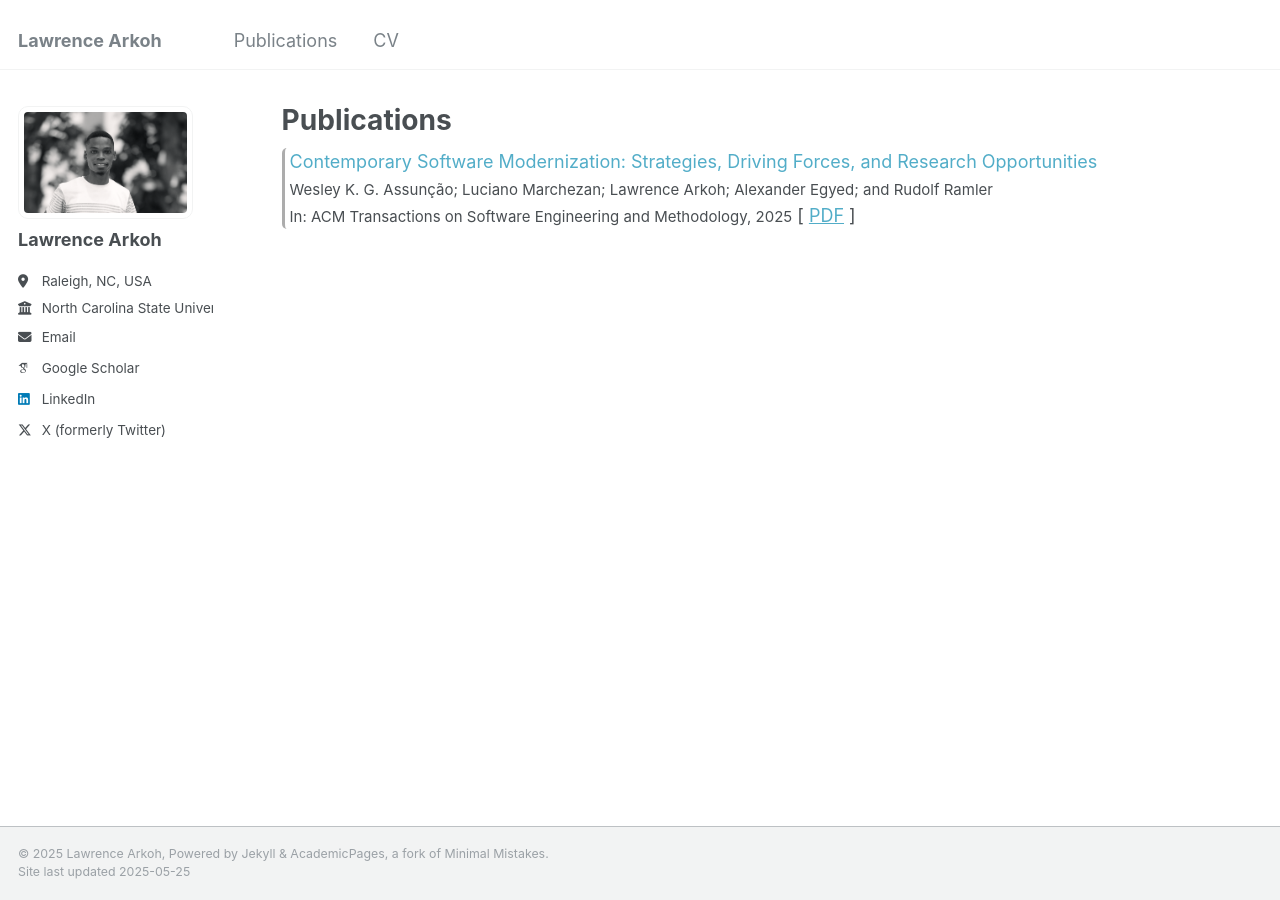
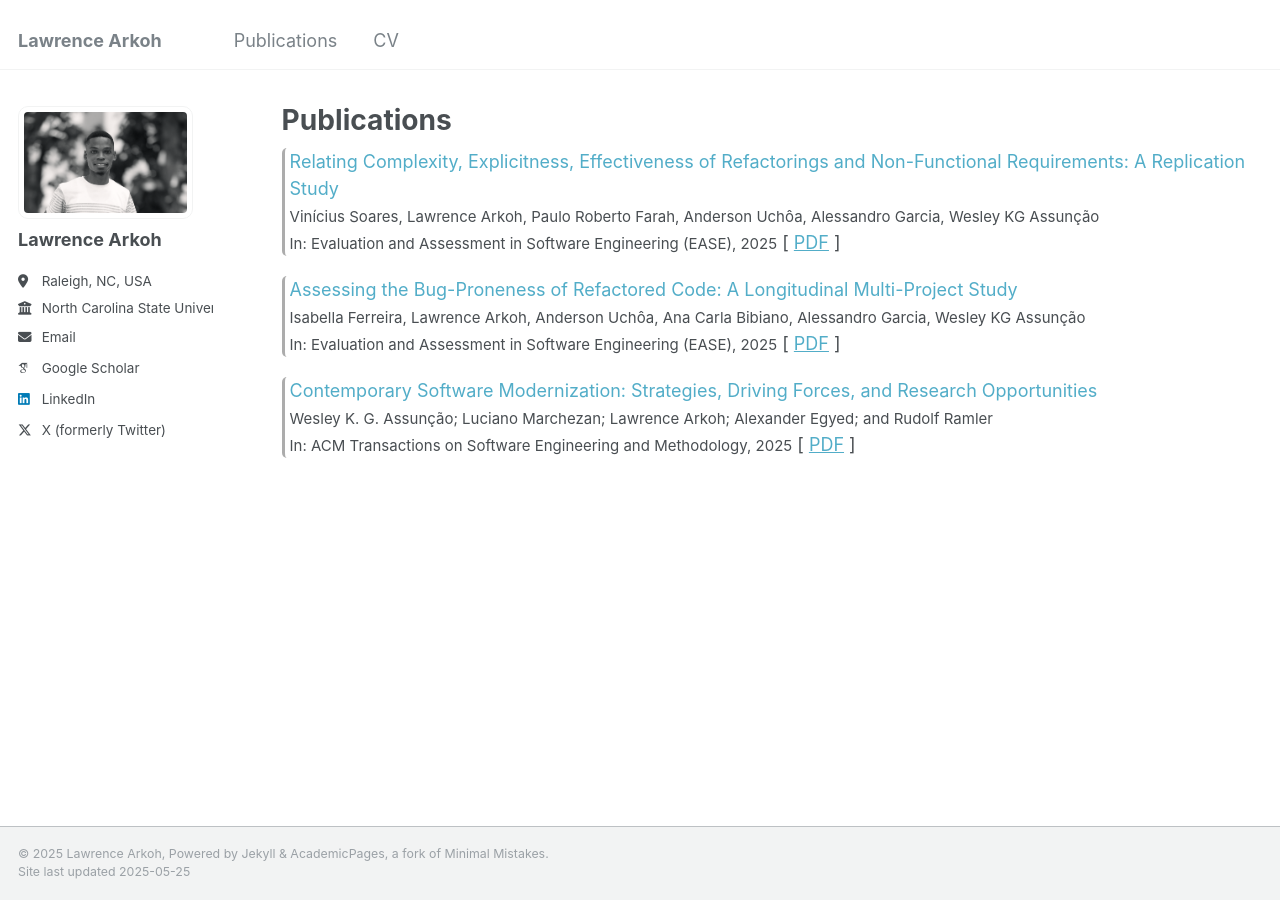
Before and after one commit to lawrencearkoh/lawrencearkoh.github.io, a Jekyll site: the page built from _pages/publications.html, in a window 1280 px wide. Built offline with Jekyll 4.4.1, drawn with Linux system fonts in a browser that asks for light colours; some web fonts are replaced.

Commit message:
update publications

```diff
--- /dev/null
+++ b/_data/publications.json
@@ -0,0 +1,26 @@
+[
+  {
+    "title": "Relating Complexity, Explicitness, Effectiveness of Refactorings and Non-Functional Requirements: A Replication Study",
+    "authors": "Vinícius Soares, Lawrence Arkoh, Paulo Roberto Farah, Anderson Uchôa, Alessandro Garcia, Wesley KG Assunção",
+    "venue": "Evaluation and Assessment in Software Engineering (EASE), 2025",
+    "year": "2025",
+    "link": "https://arxiv.org/abs/2505.08016",
+    "pdf": "https://arxiv.org/pdf/2505.08016"
+  },
+    {
+    "title": "Assessing the Bug-Proneness of Refactored Code: A Longitudinal Multi-Project Study",
+    "authors": "Isabella Ferreira, Lawrence Arkoh, Anderson Uchôa, Ana Carla Bibiano, Alessandro Garcia, Wesley KG Assunção",
+    "venue": "Evaluation and Assessment in Software Engineering (EASE), 2025",
+    "year": "2025",
+    "link": "https://arxiv.org/abs/2505.08005",
+    "pdf": "https://arxiv.org/pdf/2505.08005"
+  },
+    {
+    "title": "Contemporary Software Modernization: Strategies, Driving Forces, and Research Opportunities",
+    "authors": "Wesley K. G. Assunção; Luciano Marchezan; Lawrence Arkoh; Alexander Egyed; and Rudolf Ramler",
+    "venue": "ACM Transactions on Software Engineering and Methodology, 2025",
+    "year": "2025",
+    "link": "https://dl.acm.org/doi/10.1145/3708527",
+    "pdf": "https://dl.acm.org/doi/pdf/10.1145/3708527"
+  }
+]
--- a/_pages/publications.html
+++ b/_pages/publications.html
@@ -5,16 +5,18 @@ permalink: /publications/
 author_profile: true
 ---
 
-<!-- {% if site.author.googlescholar %}
-  <div class="wordwrap">You can also find my articles on <a href="{{site.author.googlescholar}}">my Google Scholar profile</a>.</div>
-{% endif %} -->
 {% include base_path %}
 <link rel="stylesheet" href="{{ base_path }}/assets/css/publications.css">
 
-<div class="pub-item">
-  <a target="_blank" href="https://dl.acm.org/doi/10.1145/3708527" class="title">Contemporary Software Modernization: Strategies, Driving Forces, and Research Opportunities</a>
-  <br>
-  <span class="authors">Wesley K. G. Assunção; Luciano Marchezan; Lawrence Arkoh; Alexander Egyed; and Rudolf Ramler</span>
-  <br>
-   <span class="venue">In: ACM Transactions on Software Engineering and Methodology, 2025</span> [ <a href="https://dl.acm.org/doi/pdf/10.1145/3708527" target="_blank">PDF</a> ]
-</div>
+{% for pub in site.data.publications %}
+  <div class="pub-item">
+    <a target="_blank" href="{{ pub.link }}" class="title">{{ pub.title }}</a>
+    <br>
+    <span class="authors">{{ pub.authors }}</span>
+    <br>
+    <span class="venue">In: {{ pub.venue }}</span>
+    {% if pub.pdf %}
+      [ <a href="{{ pub.pdf }}" target="_blank">PDF</a> ]
+    {% endif %}
+  </div>
+{% endfor %}
```
